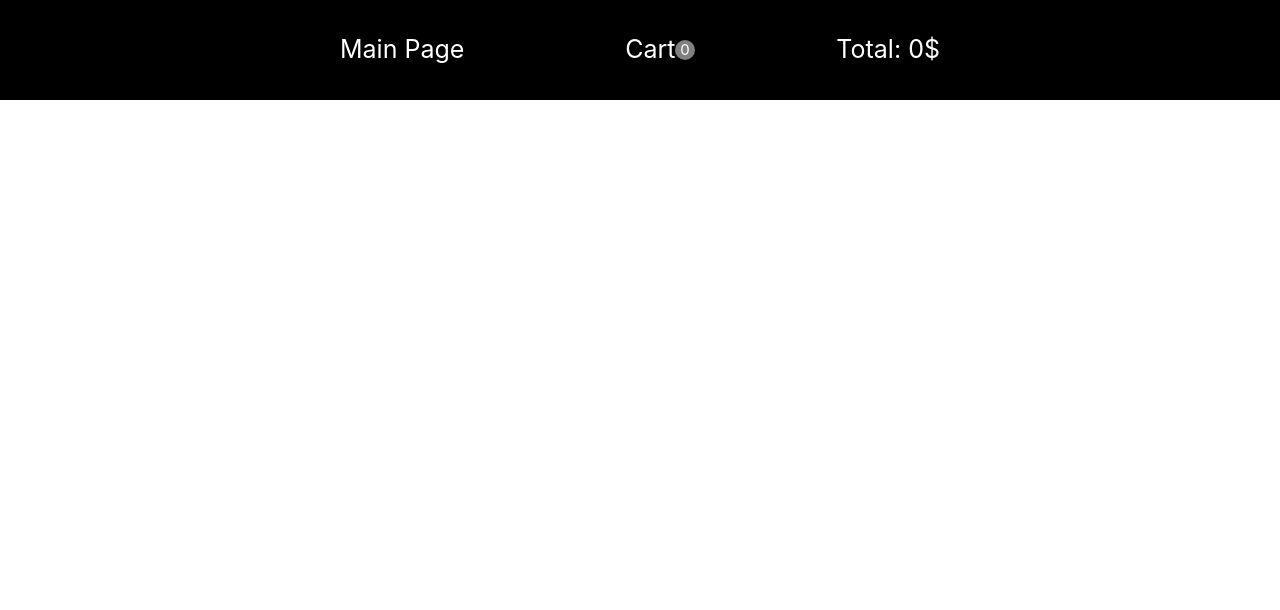
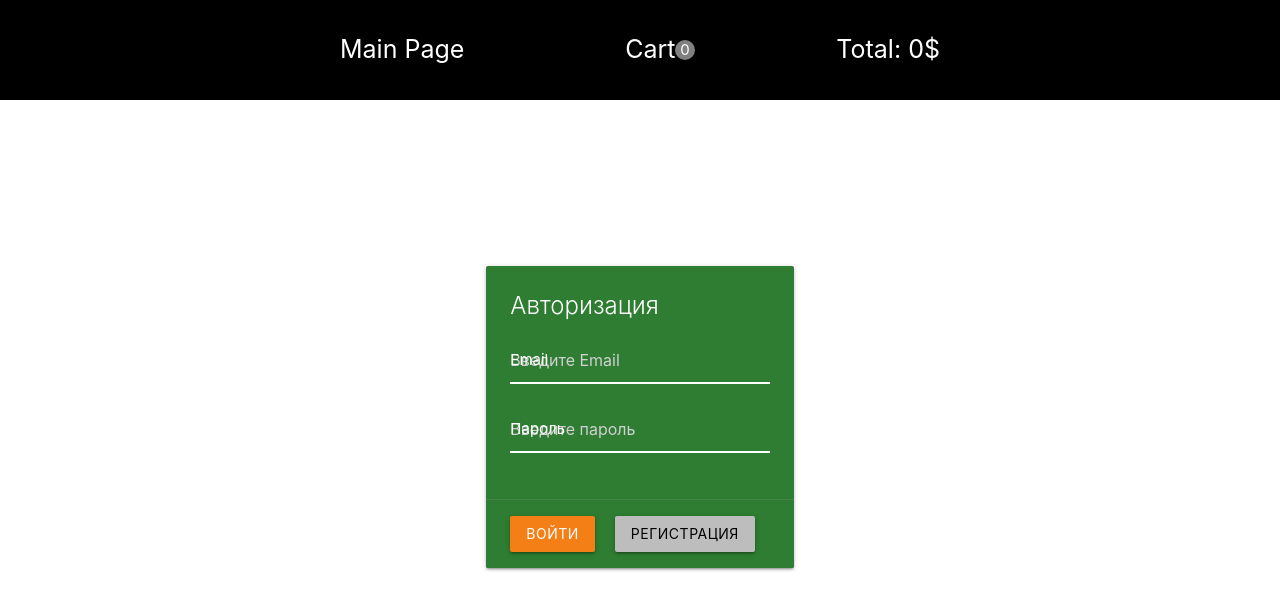
Before and after one commit to vgvsshi/learnRedux, a React (Create React App) app in the folder redux-app/: page /auth in a window 1280 px wide. Shown: the top 610 px of the page. Built offline with nearby package versions, Linux system fonts and the light colour scheme; data requests are answered from the project's data file.

Commit message:
add registration

```diff
--- a/redux-app/package.json
+++ b/redux-app/package.json
@@ -27,6 +27,7 @@
 	"eslintConfig": {
 		"extends": "react-app"
 	},
+	"proxy": "http://localhost:5000",
 	"browserslist": {
 		"production": [
 			">0.2%",
--- a/redux-app/src/components/app/App.js
+++ b/redux-app/src/components/app/App.js
@@ -1,11 +1,7 @@
-import React, { useEffect } from 'react';
+import React from 'react';
 import AppHeader from '../appHeader';
-import { MainPage, CartPage } from '../pages';
-import ProductPage from '../productdPage';
-import AuthPage from '../auth/authpage'
-import { Switch, Route, Router, } from "react-router-dom";
+import { Switch } from "react-router-dom";
 import UseRoutes from '../../routes'
-import Base from '../../services';
 import { productLoaded, categoryLoaded } from '../../actions';
 import { connect } from 'react-redux';
 import './app.scss';
@@ -14,15 +10,6 @@ import 'materialize-css'
 
 
 const App = ({ productLoaded, productItems, categoryItems, categoryLoaded }) => {
-
-	const serv = new Base();
-
-	useEffect(() => {
-		serv.getProducts()
-			.then(data => productLoaded(data));
-		serv.getCategoryList()
-			.then(data => categoryLoaded(data));
-	}, []);
 
 	const router = UseRoutes(false)
 
--- a/redux-app/src/components/app/app.scss
+++ b/redux-app/src/components/app/app.scss
@@ -8,3 +8,21 @@
 	margin-top: 30px;
 	color: white;
 }
+
+input.yellow-input {
+	border-bottom: 1px solid #fff !important;
+	box-shadow: 0 1px 0 0 #fff !important;
+}
+
+input.yellow-input + label {
+	color: #fff !important;
+}
+
+input.yellow-input:focus + label {
+	color: #ffeb3b !important;
+}
+
+input.yellow-input:focus {
+	border-bottom: 1px solid #ffeb3b !important;
+	box-shadow: 0 1px 0 0 #ffeb3b !important;
+}
--- a/redux-app/src/components/appHeader/appHeader.scss
+++ b/redux-app/src/components/appHeader/appHeader.scss
@@ -1,5 +1,4 @@
 .navWrapper {
-	// position: fixed;
 	background-color: black;
 	color: white;
 	z-index: 10;
--- a/redux-app/src/components/auth/authpage.js
+++ b/redux-app/src/components/auth/authpage.js
@@ -1,9 +1,45 @@
-import React from 'react'
+import React, { useState } from 'react'
+import { useHttp } from '../../hooks/http.hook'
 
 export const AuthPage = () => {
+	const [form, setForm] = useState({ email: "", password: "" })
+
+	const { loading, request } = useHttp()
+
+	const changeHadler = event => {
+		setForm({ ...form, [event.target.name]: event.target.value })
+	}
+
+	const registerHandler = async () => {
+		try {
+			const data = await request('/api/auth/register', 'POST', { ...form })
+			console.log('Data', data)
+		} catch (e) { }
+	}
+
 	return (
-		<div>
+		<div className='row'>
+			<div className='col s6 offset-s3'></div>
 			<h1>Auth Page</h1>
+			<div className="card green darken-3">
+				<div className="card-content white-text">
+					<span className="card-title">Авторизация</span>
+					<div>
+						<div className="input-field">
+							<input placeholder="Введите Email" id="email" type="email" name="email" className="validate yellow-input" onChange={changeHadler} />
+							<label htmlFor="first_name">Email</label>
+						</div>
+						<div className="input-field">
+							<input placeholder="Введите пароль" id="password" type="password" name="password" className="validate yellow-input" onChange={changeHadler} />
+							<label htmlFor="first_name">Пароль</label>
+						</div>
+					</div>
+				</div>
+				<div className="card-action">
+					<button className='btn yellow darken-4' onClick={registerHandler} disabled={loading} >Войти</button>
+					<button className='btn grey lighten-1 black-text' style={{ marginLeft: "20px" }} onClick={registerHandler} disabled={loading}>Регистрация</button>
+				</div>
+			</div>
 		</div>
 	)
 }
--- /dev/null
+++ b/redux-app/src/hooks/http.hook.js
@@ -0,0 +1,31 @@
+import { useState, useCallback } from 'react'
+
+export const useHttp = () => {
+	const [loading, setLoading] = useState(false)
+	const [error, setError] = useState(null)
+	const request = useCallback(async (url, method = 'GET', body = null, headers = {}) => {
+		setLoading(true)
+		try {
+			if (body) {
+				body = JSON.stringify(body)
+				headers['Content-type'] = 'application/json'
+			}
+			const response = await fetch(url, { method, body, headers })
+			const data = await response.json()
+
+			if (!response.ok) {
+				throw new Error(data.message || 'Что-то пошло не так')
+			}
+			setLoading(false)
+			return data
+		} catch (e) {
+			setLoading(false)
+			setError(e.message)
+			throw e
+		}
+	}, [])
+
+	const clearError = () => setError(null)
+
+	return { loading, request, error, clearError }
+}
```
Also changed, not shown: 2 other files (tests, documents, lock files or other folders). Lines whose indentation alone changed are shown as unchanged.
